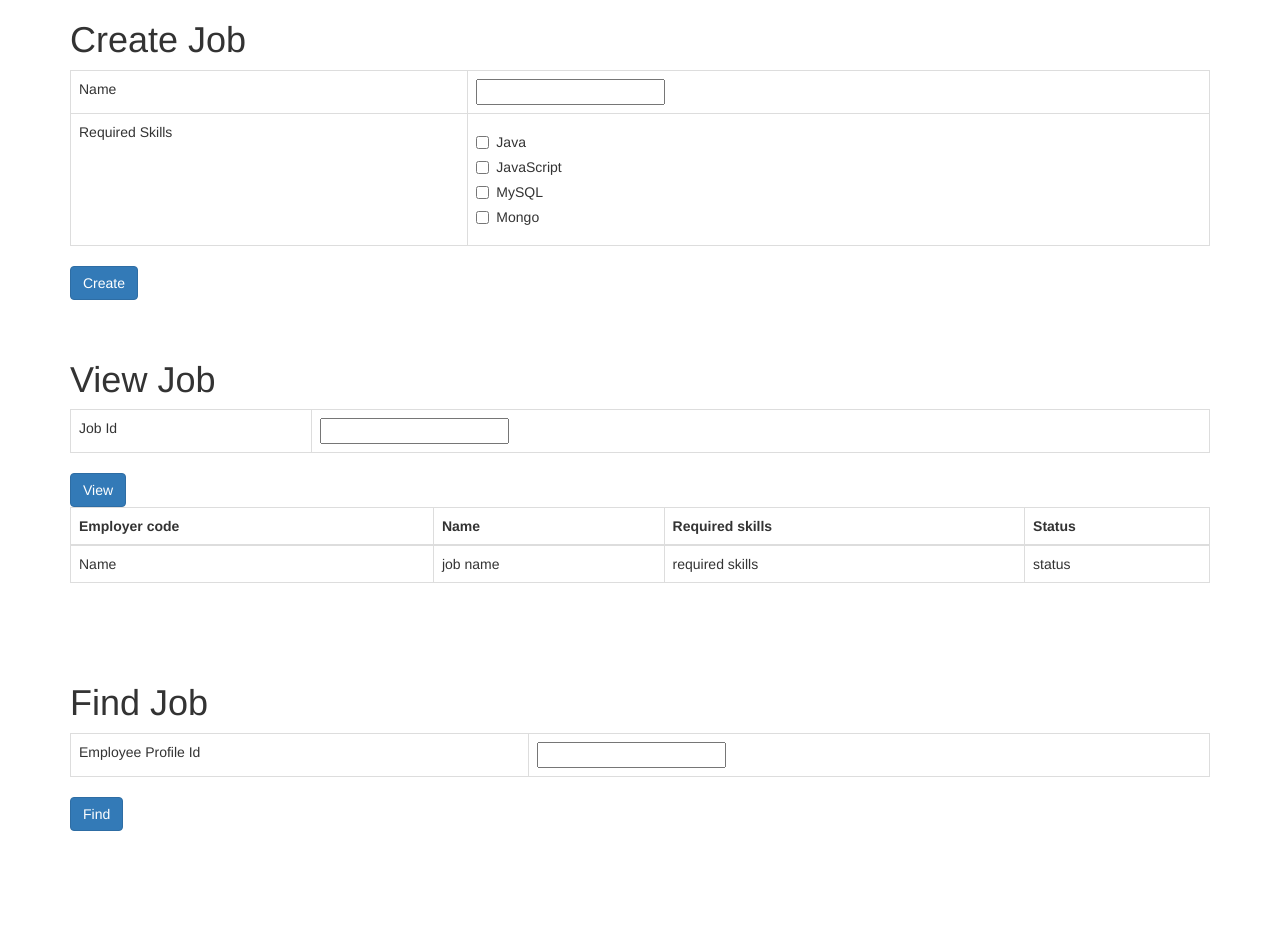
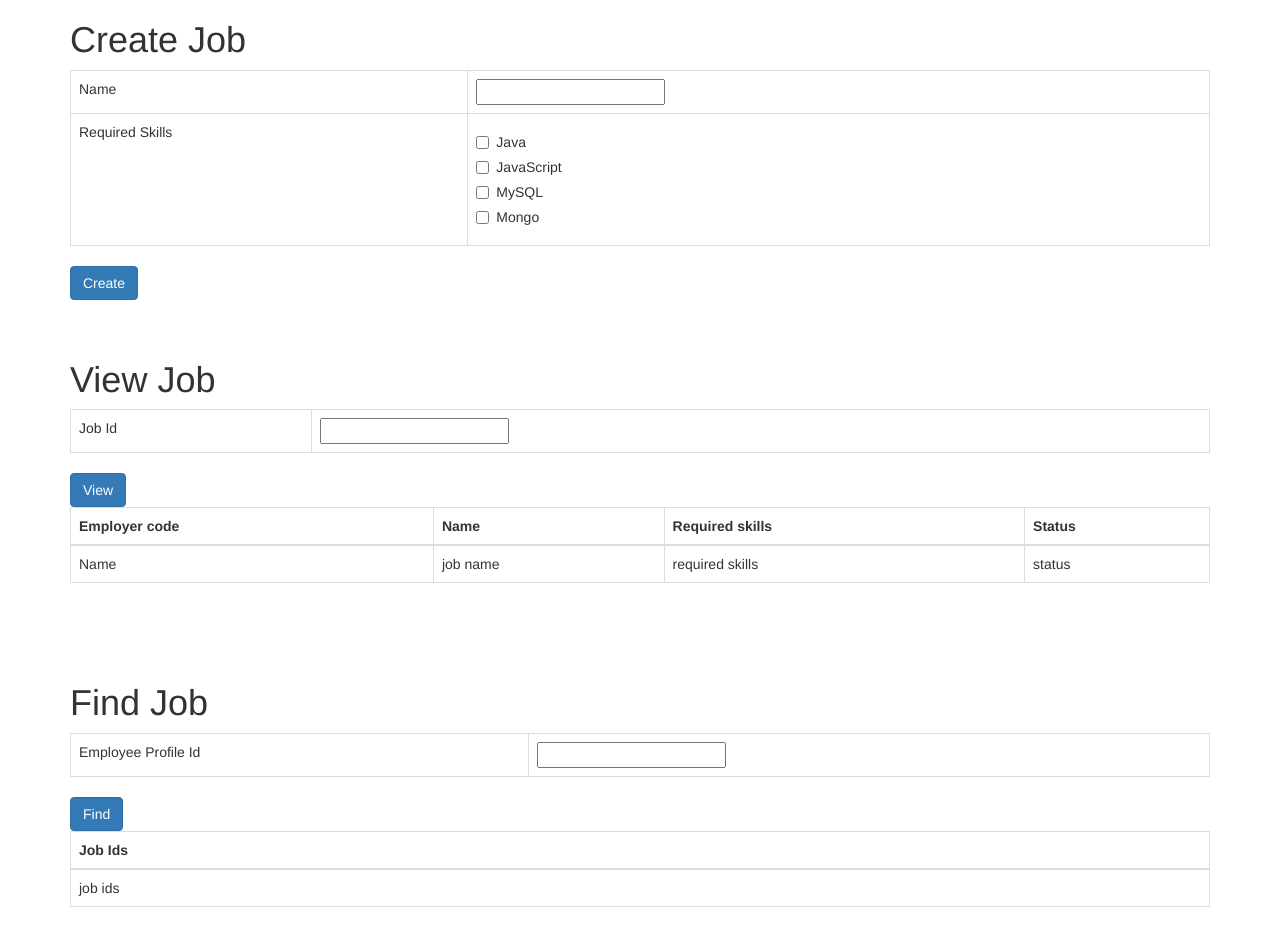
Before and after one commit to yit-github/Blockchain-JobMarket, a website: page src/job.html in a window 1280 px wide. Before the commit the page ends 831 px from the top, so only its background shows below. Drawn offline with nearby package versions, Linux system fonts and the light colour scheme; files whose address does not match are found by name.

Commit message:
Add find jobs

```diff
--- a/src/job.html
+++ b/src/job.html
@@ -97,6 +97,21 @@
 
 <a href="#" id="findJobsByProfileButtonId" class="btn btn-primary">Find</a>
 
+<div class="table-responsive">
+    <table class="table table-bordered">
+        <thead>
+        <tr>
+            <th>Job Ids</th>
+        </tr>
+        </thead>
+        <tbody>
+        <tr>
+            <td id="retrievedJobIds">job ids</td>
+        </tr>
+        </tbody>
+    </table>
+</div>
+
 <script src="https://ajax.googleapis.com/ajax/libs/jquery/1.12.4/jquery.min.js"></script>
 <script src="js/bootstrap.min.js"></script>
 <script src="js/web3.min.js"></script>
--- a/src/js/app.js
+++ b/src/js/app.js
@@ -330,6 +330,7 @@ App = {
             return marketInstance.findJobsByProfile(employeeProfileId);
         }).then(function (jobIds) {
             console.log("jobIds: " + jobIds);
+            $("#retrievedJobIds").text(jobIds);
         }).catch(function(err) {
             console.error("Err while findJobs");
             console.log(err.message);
```
Also changed, not shown: src/employee.html (+1 -1 lines).
